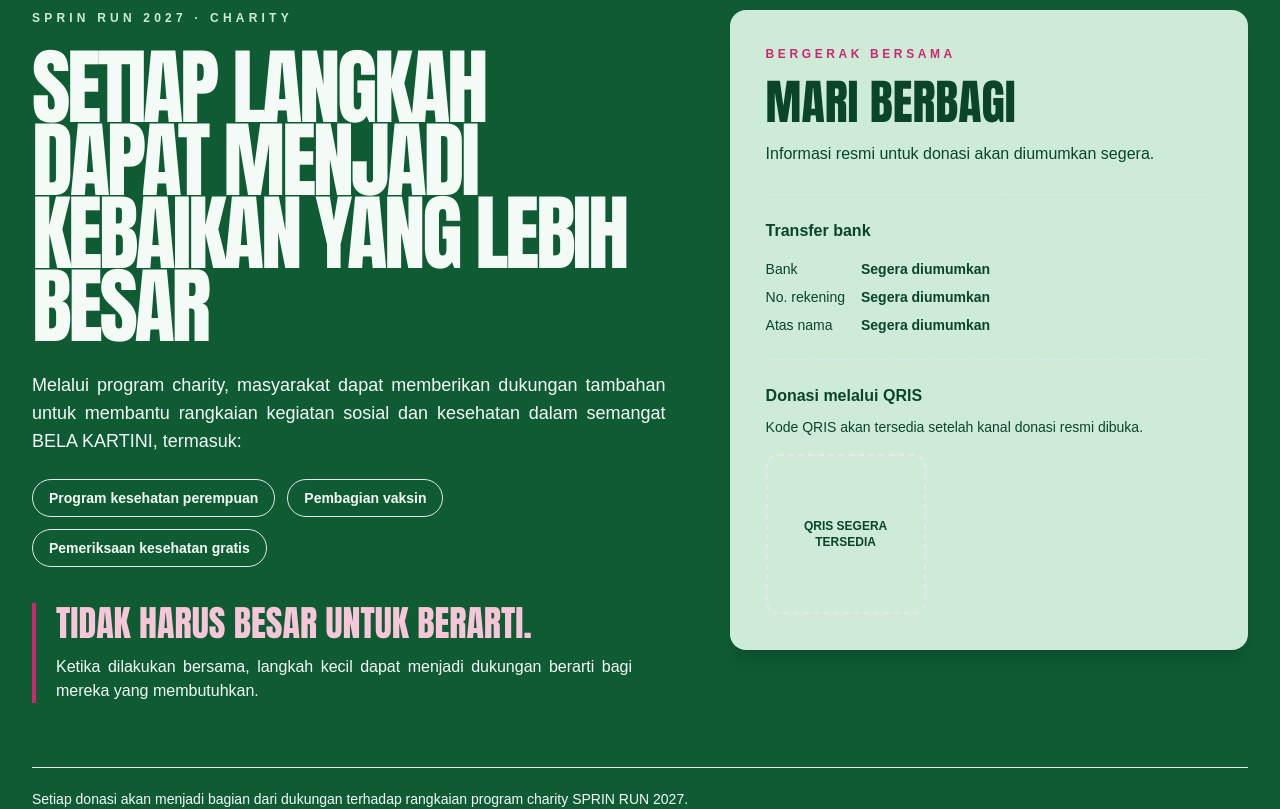
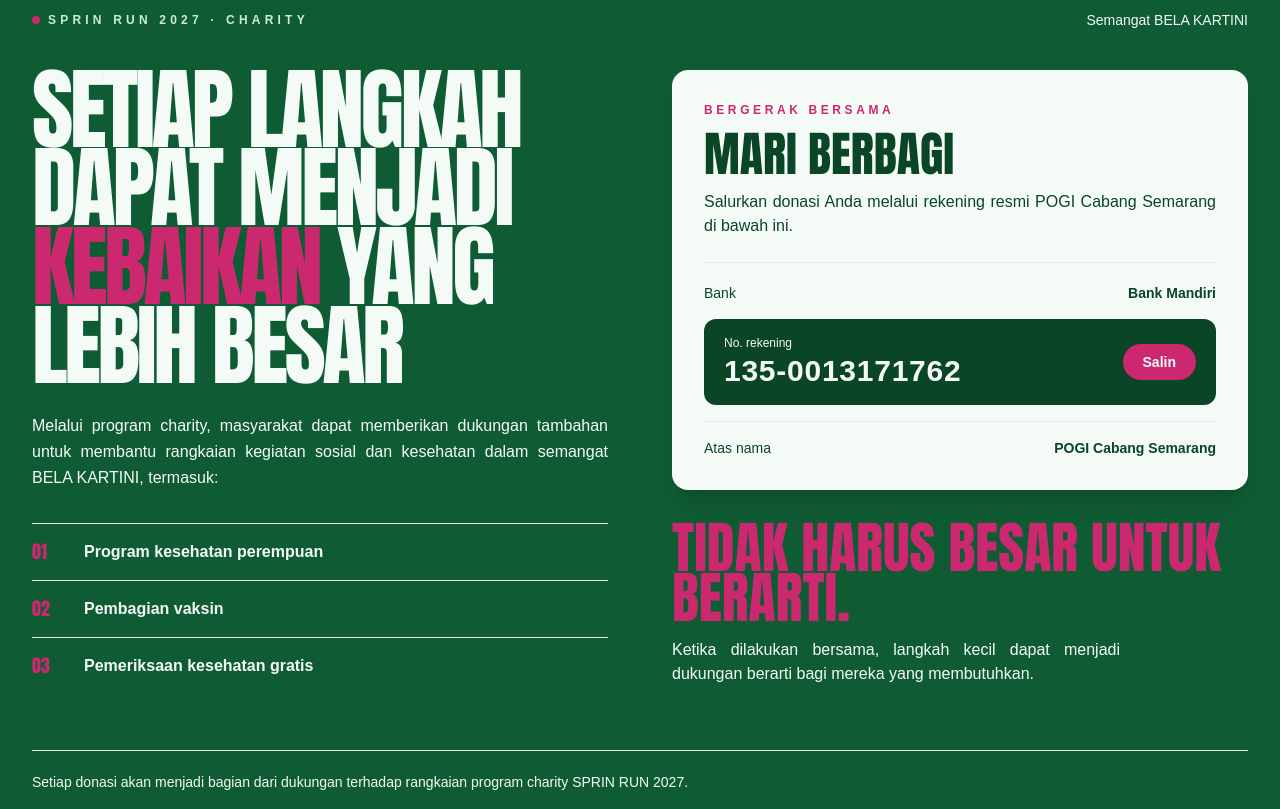
Before and after one commit to moeda-team/sprinrun2027, a Next.js app: page / in a window 1280 px wide. Shown: the part 2960-3769 px from the top of the page. Built offline with nearby package versions, Linux system fonts and the light colour scheme; no server answers.

Commit message:
feat: update charity section with account details and improved layout; modify contact information in site config

```diff
--- a/src/components/sections/CharitySection.tsx
+++ b/src/components/sections/CharitySection.tsx
@@ -1,3 +1,6 @@
+'use client';
+
+import { useState } from 'react';
 import { Container } from '@/components/ui/Container';
 
 const programs = [
@@ -6,66 +9,126 @@ const programs = [
   'Pemeriksaan kesehatan gratis',
 ];
 
+const ACCOUNT_NUMBER = '135-0013171762';
+
 export function CharitySection() {
+  const [copied, setCopied] = useState(false);
+
+  function handleCopy() {
+    navigator.clipboard.writeText(ACCOUNT_NUMBER.replace(/-/g, '')).then(() => {
+      setCopied(true);
+      setTimeout(() => setCopied(false), 2000);
+    });
+  }
+
   return (
     <section id="charity" className="relative isolate overflow-hidden bg-forest-green py-16 text-off-white sm:py-24">
-      <div aria-hidden="true" className="pointer-events-none absolute -bottom-40 -left-40 -z-10 h-[min(65vw,34rem)] w-[min(65vw,34rem)] rounded-full bg-hot-pink/25 blur-3xl" />
+      <div aria-hidden="true" className="pointer-events-none absolute -bottom-40 -left-40 -z-10 h-[min(65vw,34rem)] w-[min(65vw,34rem)] rounded-full bg-hot-pink/20 blur-3xl" />
       <Container>
-        <div className="grid gap-10 lg:grid-cols-[1.1fr_.9fr] lg:items-start lg:gap-16" data-reveal>
+        {/* Top label row */}
+        <div className="mb-10 flex items-center justify-between" data-reveal>
+          <p className="text-xs font-bold uppercase tracking-[.35em] text-soft-mint">
+            <span className="mr-2 inline-block h-2 w-2 rounded-full bg-hot-pink align-middle" />
+            SPRIN RUN 2027 · CHARITY
+          </p>
+          <p className="hidden text-sm text-off-white/50 sm:block">Semangat BELA KARTINI</p>
+        </div>
+
+        {/* Main two-column grid */}
+        <div className="grid gap-12 lg:grid-cols-2 lg:gap-16" data-reveal>
+
+          {/* ── LEFT column ── */}
           <div>
-            <p className="text-xs font-bold uppercase tracking-[.35em] text-soft-mint">SPRIN RUN 2027 · CHARITY</p>
-            <h2 className="font-display mt-6 max-w-3xl text-[clamp(2.8rem,6.5vw,5.75rem)] uppercase italic leading-[.88] tracking-[-.04em]">
-              SETIAP LANGKAH DAPAT MENJADI KEBAIKAN YANG LEBIH BESAR
+            {/* Big headline */}
+            <h2 className="font-display text-[clamp(3.2rem,7vw,6rem)] uppercase italic leading-[.88] tracking-[-.04em]">
+              SETIAP LANGKAH DAPAT MENJADI{' '}
+              <span className="text-hot-pink">KEBAIKAN</span>{' '}
+              YANG LEBIH BESAR
             </h2>
-            <p className="body-copy mt-7 max-w-2xl text-base leading-relaxed text-off-white/75 sm:text-lg">
+
+            <p className="body-copy mt-7 max-w-xl text-base leading-relaxed text-off-white/75">
               Melalui program charity, masyarakat dapat memberikan dukungan tambahan untuk membantu rangkaian kegiatan sosial dan kesehatan dalam semangat BELA KARTINI, termasuk:
             </p>
-            <ul className="mt-6 flex flex-wrap gap-3">
-              {programs.map((program) => (
-                <li key={program} className="rounded-full border border-off-white/25 px-4 py-2 text-sm font-semibold text-off-white/90">
-                  {program}
+
+            {/* Numbered program list */}
+            <ol className="mt-8 divide-y divide-off-white/15 border-t border-off-white/15">
+              {programs.map((program, i) => (
+                <li key={program} className="flex items-center gap-5 py-4">
+                  <span className="font-display w-8 shrink-0 text-lg italic leading-none text-hot-pink">
+                    {String(i + 1).padStart(2, '0')}
+                  </span>
+                  <span className="text-sm font-semibold text-off-white/90 sm:text-base">{program}</span>
                 </li>
               ))}
-            </ul>
-            <blockquote className="mt-9 border-l-4 border-hot-pink pl-5">
-              <p className="font-display text-3xl uppercase italic leading-none text-blush-pink sm:text-4xl">Tidak harus besar untuk berarti.</p>
-              <p className="body-copy mt-3 max-w-xl text-sm leading-relaxed text-off-white/70 sm:text-base">
-                Ketika dilakukan bersama, langkah kecil dapat menjadi dukungan berarti bagi mereka yang membutuhkan.
-              </p>
-            </blockquote>
+            </ol>
           </div>
 
-          <aside aria-labelledby="charity-donate-title" className="rounded-2xl bg-soft-mint p-6 text-deep-green shadow-xl shadow-night-green/20 sm:p-9">
+          {/* ── RIGHT column ── */}
+          <div className="flex flex-col gap-8">
+            {/* Donation card */}
+            <aside
+              aria-labelledby="charity-donate-title"
+              className="rounded-2xl bg-off-white p-6 text-deep-green shadow-xl shadow-night-green/25 sm:p-8"
+            >
               <p className="text-xs font-bold uppercase tracking-[.3em] text-hot-pink">BERGERAK BERSAMA</p>
-            <h3 id="charity-donate-title" className="font-display mt-4 text-4xl uppercase italic leading-[.9] text-deep-green sm:text-5xl">
+              <h3
+                id="charity-donate-title"
+                className="font-display mt-3 text-4xl uppercase italic leading-[.9] text-deep-green sm:text-5xl"
+              >
                 MARI BERBAGI
               </h3>
-            <p className="body-copy mt-4 text-sm leading-relaxed text-deep-green/70 sm:text-base">
-              Informasi resmi untuk donasi akan diumumkan segera.
+              <p className="body-copy mt-3 text-sm leading-relaxed text-deep-green/65 sm:text-base">
+                Salurkan donasi Anda melalui rekening resmi POGI Cabang Semarang di bawah ini.
               </p>
 
-            <div className="mt-7 border-t border-dashed border-deep-green/25 pt-6">
-              <h4 className="font-bold">Transfer bank</h4>
-              <dl className="mt-4 grid grid-cols-[auto_1fr] gap-x-4 gap-y-2 text-sm">
-                <dt className="text-deep-green/60">Bank</dt><dd className="font-semibold">Segera diumumkan</dd>
-                <dt className="text-deep-green/60">No. rekening</dt><dd className="font-semibold">Segera diumumkan</dd>
-                <dt className="text-deep-green/60">Atas nama</dt><dd className="font-semibold">Segera diumumkan</dd>
-              </dl>
+              {/* Bank row */}
+              <div className="mt-6 border-t border-deep-green/15 pt-5">
+                <div className="flex items-center justify-between text-sm">
+                  <span className="text-deep-green/55">Bank</span>
+                  <span className="font-bold">Bank Mandiri</span>
+                </div>
               </div>
 
-            <div className="mt-6 border-t border-dashed border-deep-green/25 pt-6">
-              <h4 className="font-bold">Donasi melalui QRIS</h4>
-              <p className="body-copy mt-2 text-sm leading-relaxed text-deep-green/65">Kode QRIS akan tersedia setelah kanal donasi resmi dibuka.</p>
-              <div className="mt-4 grid aspect-square w-36 place-items-center rounded-xl border-2 border-dashed border-deep-green/25 bg-deep-green/[.03] px-4 text-center text-xs font-semibold text-deep-green/45 sm:w-40" aria-label="QRIS segera tersedia">
-                QRIS SEGERA TERSEDIA
+              {/* Account number pill */}
+              <div className="mt-4 flex items-center justify-between rounded-xl bg-deep-green px-5 py-4 text-off-white">
+                <div>
+                  <p className="text-xs text-off-white/55">No. rekening</p>
+                  <p className="mt-0.5 text-2xl font-bold tracking-wide sm:text-3xl">{ACCOUNT_NUMBER}</p>
+                </div>
+                <button
+                  onClick={handleCopy}
+                  className="ml-4 shrink-0 rounded-full bg-hot-pink px-5 py-2 text-sm font-bold text-off-white transition-all hover:brightness-110 active:scale-95"
+                  aria-label="Salin nomor rekening"
+                >
+                  {copied ? 'Tersalin!' : 'Salin'}
+                </button>
+              </div>
+
+              {/* Account name row */}
+              <div className="mt-4 border-t border-deep-green/15 pt-4">
+                <div className="flex items-center justify-between text-sm">
+                  <span className="text-deep-green/55">Atas nama</span>
+                  <span className="font-bold">POGI Cabang Semarang</span>
                 </div>
               </div>
             </aside>
 
-          <p className="body-copy border-t border-off-white/20 pt-5 text-sm leading-relaxed text-off-white/65 lg:col-span-2">
+            {/* Quote block */}
+            <div>
+              <p className="font-display text-[clamp(2rem,4.5vw,3.5rem)] uppercase italic leading-[.9] text-hot-pink">
+                TIDAK HARUS BESAR UNTUK BERARTI.
+              </p>
+              <p className="body-copy mt-4 max-w-md text-sm leading-relaxed text-off-white/65 sm:text-base">
+                Ketika dilakukan bersama, langkah kecil dapat menjadi dukungan berarti bagi mereka yang membutuhkan.
+              </p>
+            </div>
+          </div>
+        </div>
+
+        {/* Footer note */}
+        <p className="body-copy mt-14 border-t border-off-white/15 pt-5 text-sm leading-relaxed text-off-white/50" data-reveal>
           Setiap donasi akan menjadi bagian dari dukungan terhadap rangkaian program charity SPRIN RUN 2027.
         </p>
-        </div>
       </Container>
     </section>
   );
--- a/src/config/site.ts
+++ b/src/config/site.ts
@@ -6,9 +6,9 @@ export const site = {
   venue: 'Kantor Gubernur Jawa Tengah',
   routeMapUrl: 'https://www.google.com/maps/d/u/0/viewer?mid=1Mkbd0vRJXE_pEdxmBnrgOjVNJ-ZvfYA',
   routeStartMapUrl: 'https://www.google.com/maps/search/?api=1&query=-6.9947%2C110.420655',
-  whatsappNumber: process.env.NEXT_PUBLIC_WHATSAPP_NUMBER ?? '6281227875478',
-  contactName: 'dr. Radith Aulia, Sp.OG',
-  contactPhone: '+62 812-2787-5478',
+  whatsappNumber: process.env.NEXT_PUBLIC_WHATSAPP_NUMBER ?? '6285148351241',
+  contactName: 'Wisnu Wardana',
+  contactPhone: '+62 851-4835-1241',
   whatsappMessage: 'Halo, saya ingin mengetahui lebih lanjut tentang SPRIN RUN 2027.',
   registrationUrl: 'https://www.lowkeythings.my.id/events/7974e196-52c5-4f77-830e-4d24c6250dfe',
   labels: {
```
Lines whose indentation alone changed are shown as unchanged.
